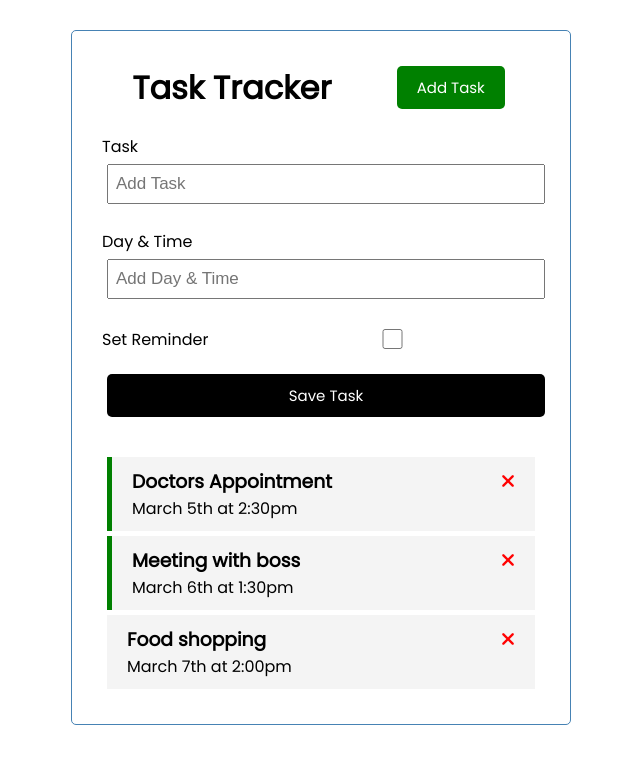
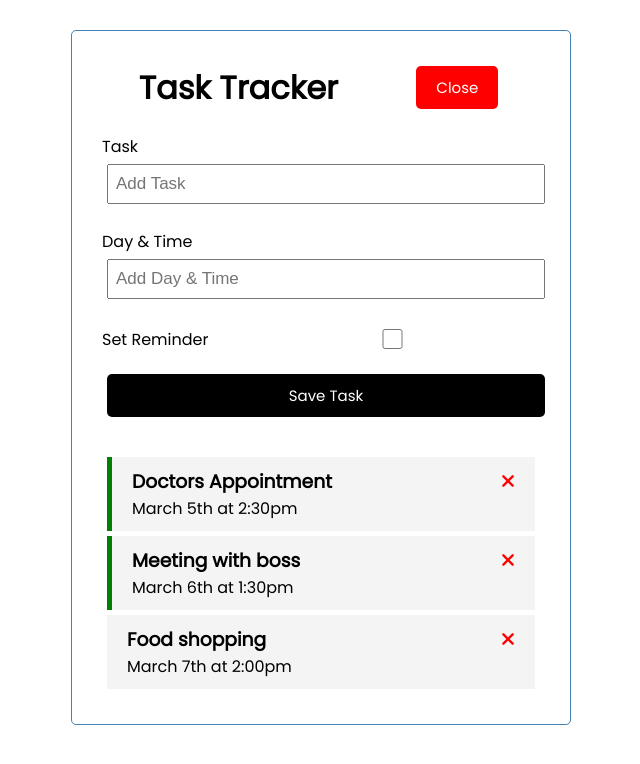
Before and after one commit to dan-nitu/vue-crash-2021, a Vue app: page / in a window 1280 px wide. Both pictures are taken after a click on the button "Add Task". Shown: the top 764 px of the page, without its empty margins (319-959 px from the left). Built offline with nearby package versions, Linux system fonts and the light colour scheme.

Commit message:
form toggle and conditional style/classes

```diff
--- a/src/App.vue
+++ b/src/App.vue
@@ -1,8 +1,14 @@
 <template>
   <div class="container">
-    <Header title="Task Tracker" />
+    <Header
+      @toggle-add-task="toggleAddTask"
+      title="Task Tracker"
+      :showAddTask="showAddTask"
+    />
 
-    <AddTask @add-task="addTask" />
+    <div v-if="showAddTask">
+      <AddTask @add-task="addTask" />
+    </div>
 
     <Tasks
       @toggle-reminder="toggleReminder"
@@ -27,9 +33,13 @@
   data() {
     return {
       tasks: [],
+      showAddTask: false,
     };
   },
   methods: {
+    toggleAddTask() {
+      this.showAddTask = !this.showAddTask;
+    },
     addTask(task) {
       this.tasks = [...this.tasks, task];
     },
--- a/src/components/Button.vue
+++ b/src/components/Button.vue
@@ -13,7 +13,7 @@
   },
   methods: {
     onClick() {
-      console.log('click');
+      this.$emit('btn-click');
     },
   },
 };
--- a/src/components/Header.vue
+++ b/src/components/Header.vue
@@ -1,7 +1,11 @@
 <template>
   <header>
     <h1>{{ title }}</h1>
-    <Button text="Add Task" color="green" />
+    <Button
+      @btn-click="$emit('toggle-add-task')"
+      :text="showAddTask ? 'Close' : 'Add Task'"
+      :color="showAddTask ? 'red' : 'green'"
+    />
   </header>
 </template>
 
@@ -12,6 +16,7 @@
   name: 'Header',
   props: {
     title: String,
+    showAddTask: Boolean,
   },
   components: {
     Button,
```
